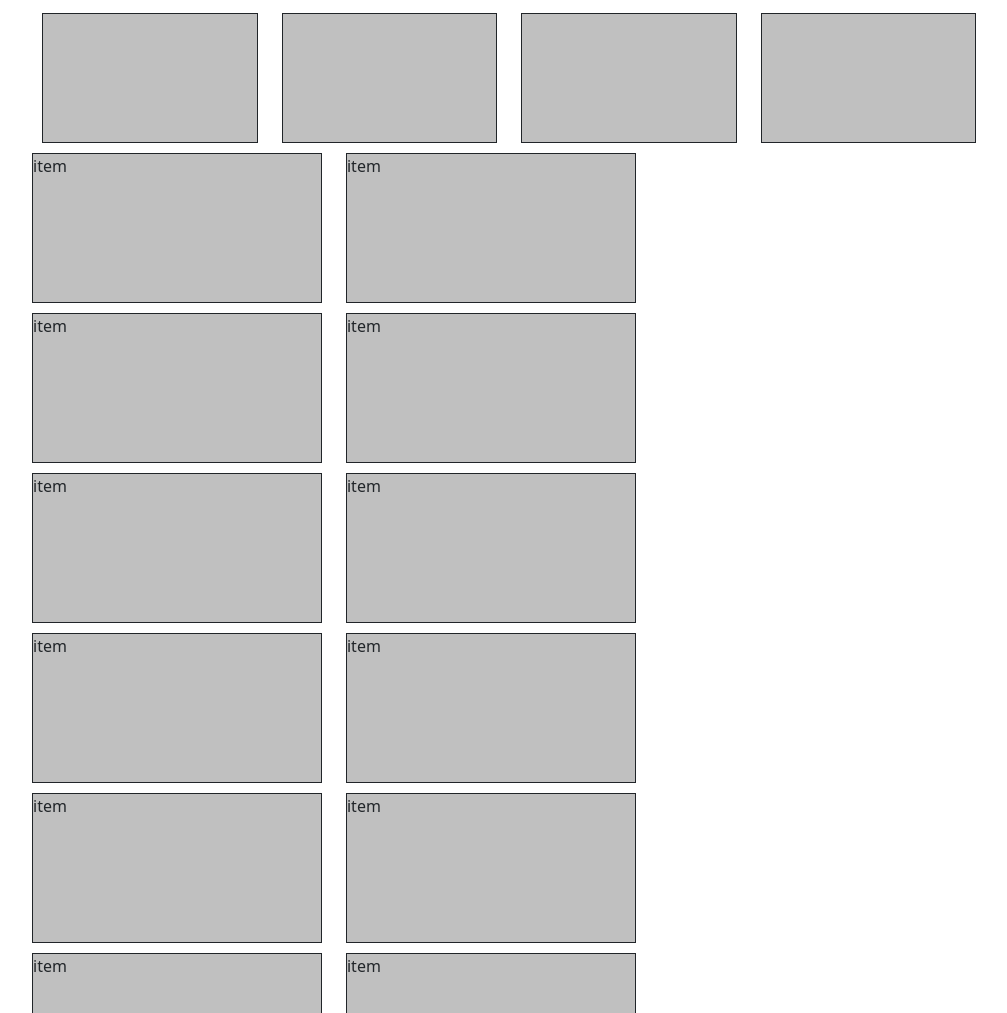
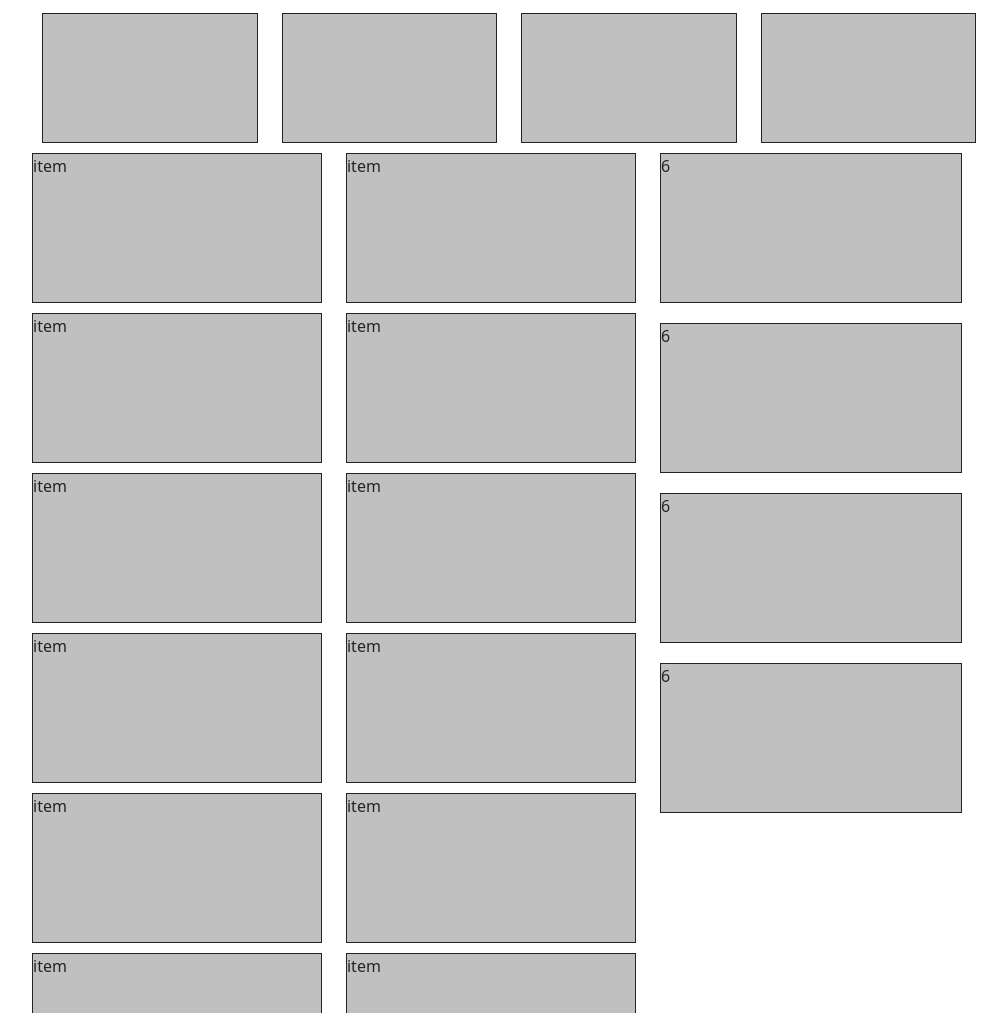
Before and after one commit to tsimkoruslan/html-css, a plain HTML site: page lesson4/resolve3_bootstrap/index.html in a window 1280 px wide. Shown: the part 333-1346 px from the top of the page, without its empty margins (270-1277 px from the left). Drawn offline with nearby package versions, Linux system fonts and the light colour scheme.

Commit message:
lesson 4 / resolve 3_bootstrap

```diff
--- a/lesson4/resolve3_bootstrap/index.html
+++ b/lesson4/resolve3_bootstrap/index.html
@@ -109,7 +109,20 @@
                     </div>
                 </div>
                 <!--6 block-->
-                <div class="col-4"></div>
+                <div class="col-4 ">
+                    <div class="col-12">
+                        <div class="h150px block block6">6</div>
+                    </div>
+                    <div class="col-12">
+                        <div class="h150px block block6">6</div>
+                    </div>
+                    <div class="col-12">
+                        <div class="h150px block block6">6</div>
+                    </div>
+                    <div class="col-12">
+                        <div class="h150px block block6">6</div>
+                    </div>
+                </div>
             </div>
         </div>
 
--- a/lesson4/resolve3_bootstrap/main.css
+++ b/lesson4/resolve3_bootstrap/main.css
@@ -39,5 +39,11 @@
     height: 30px;
     display: flex;
     justify-content: center;
+}
 
+.h150px {
+    height: 150px;
 }
+.block6 {
+    margin-bottom: 20px;
+}
```
